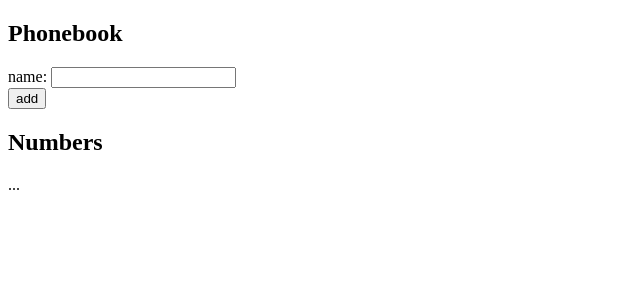
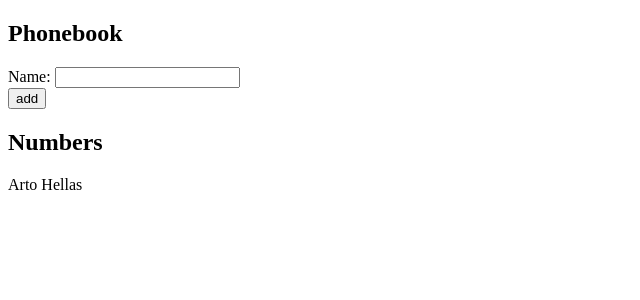
Before and after one commit to jamsdal/FullStackOpen, a React (Vite) app in the folder part2/Phonebook/: page / in a window 1280 px wide. Shown: the top 300 px of the page, without its empty margins (0-640 px from the left). Built offline with nearby package versions, Linux system fonts and the light colour scheme.

Commit message:
Exercise 2.6

```diff
--- a/part2/Phonebook/src/App.jsx
+++ b/part2/Phonebook/src/App.jsx
@@ -1,4 +1,6 @@
 import { useState } from 'react'
+
+const DisplayName = ({ name }) => <p>{name}</p>
 
 const App = () => {
   const [persons, setPersons] = useState([
@@ -6,19 +8,36 @@ const App = () => {
   ])
   const [newName, setNewName] = useState('')
 
+  const addPerson = (event) => {
+    event.preventDefault();
+    const personObject = {
+      name: newName
+    }
+
+    setPersons(persons.concat(personObject))
+  }
+
+  const handleNameChange = (event) => {
+    setNewName(event.target.value)
+  }
+
   return (
     <div>
       <h2>Phonebook</h2>
-      <form>
+      <form onSubmit={addPerson}>
         <div>
-          name: <input />
+          Name: <input value={newName} onChange={handleNameChange}/>
         </div>
         <div>
           <button type="submit">add</button>
         </div>
       </form>
       <h2>Numbers</h2>
-      ...
+      {
+        persons.map(person => (
+          <DisplayName key={person.name} name={person.name} />
+        ))
+      }
     </div>
   )
 }
```
